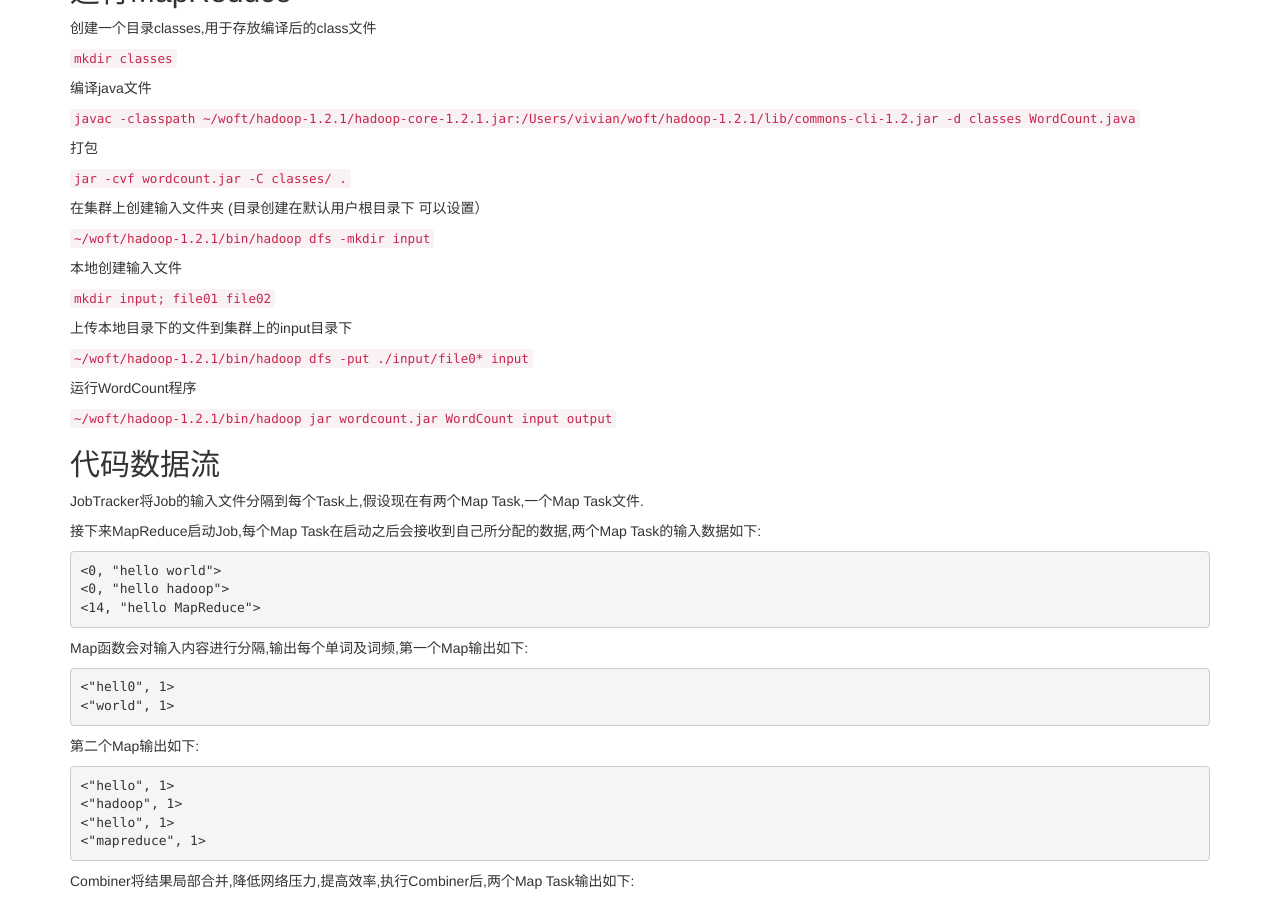
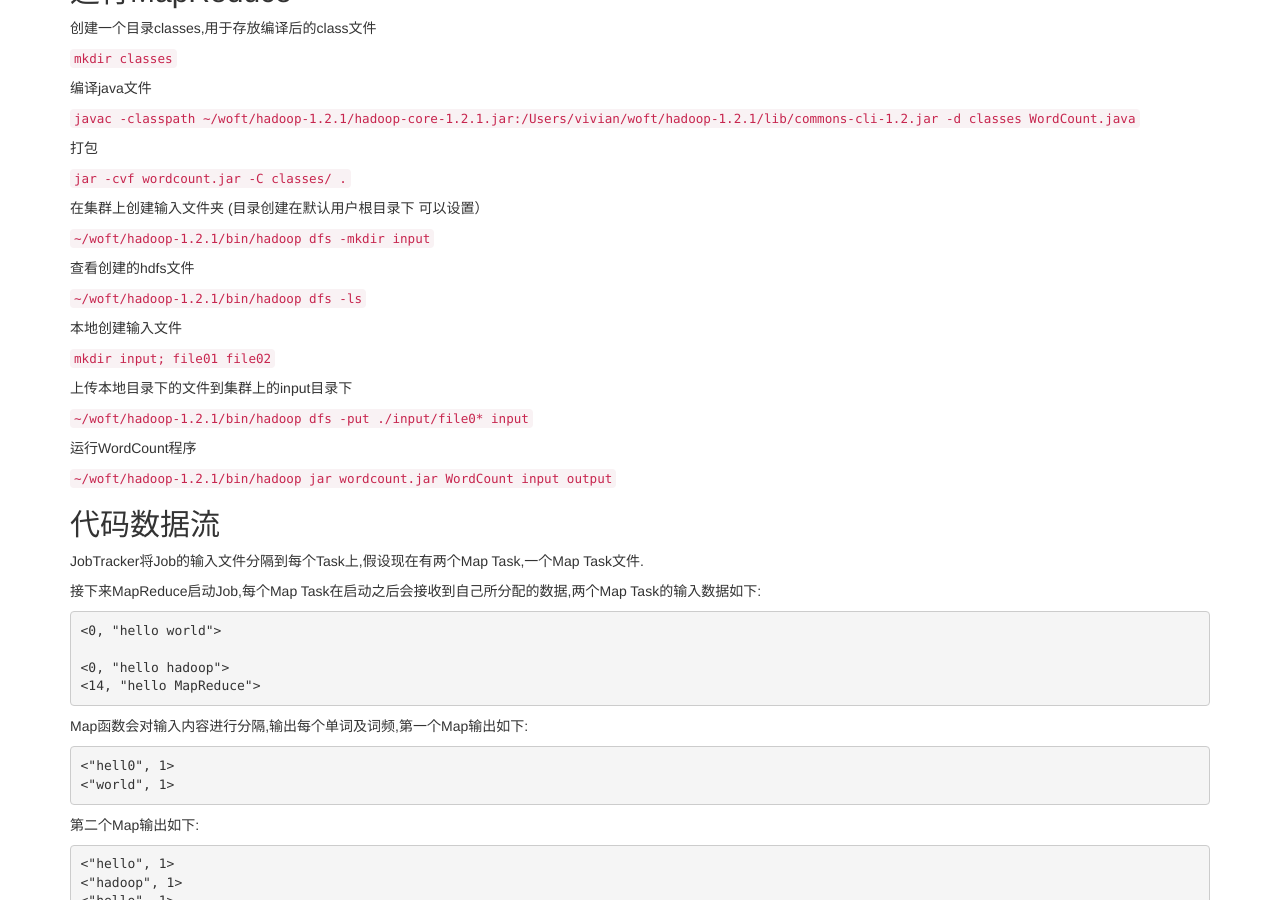
Before and after one commit to VivianJoJo/vivianjojo.github.com, a Jekyll site: the page built from _posts/2016-01-11-hadoop-mapreduce-01.md, in a window 1280 px wide and 900 px high, scrolled down 1714 px. Built offline with Jekyll 4.4.1, drawn with Linux system fonts in a browser that asks for light colours; nearby versions of some CDN libraries; library files that are not in the unit come from our copies; comment, search, counter and statistics services are not loaded.

Commit message:
fengxiang over

```diff
--- a/_posts/2016-01-11-hadoop-mapreduce-01.md
+++ b/_posts/2016-01-11-hadoop-mapreduce-01.md
@@ -105,6 +105,10 @@ tags: [Hadoop, MapReduce]
 
 `~/woft/hadoop-1.2.1/bin/hadoop dfs -mkdir input`
 
+查看创建的hdfs文件
+
+`~/woft/hadoop-1.2.1/bin/hadoop dfs -ls`
+
 本地创建输入文件
 
 `mkdir input; file01 file02`
@@ -125,6 +129,7 @@ JobTracker将Job的输入文件分隔到每个Task上,假设现在有两个Map T
 接下来MapReduce启动Job,每个Map Task在启动之后会接收到自己所分配的数据,两个Map Task的输入数据如下:
 
     <0, "hello world">
+
     <0, "hello hadoop">
     <14, "hello MapReduce">
 
```
Also changed, not shown: _posts/2016-01-13-hadoop-mapreduce-02.md (+13 -4 lines).
